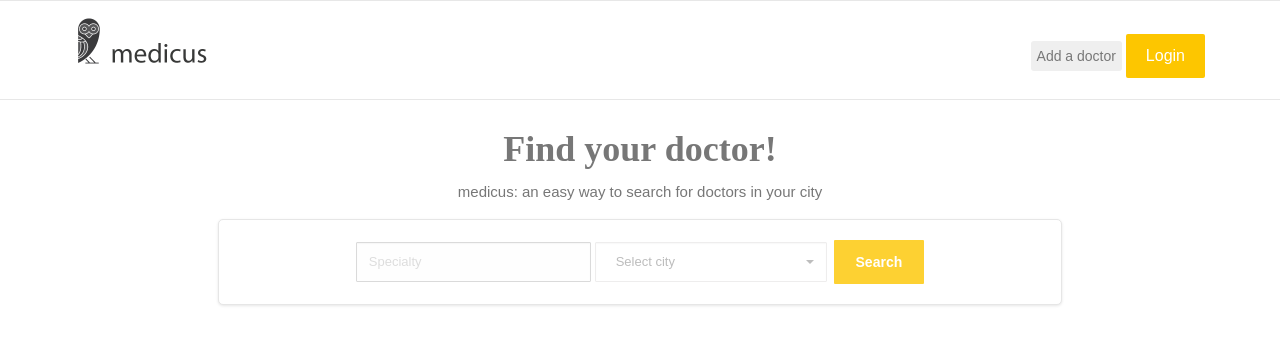
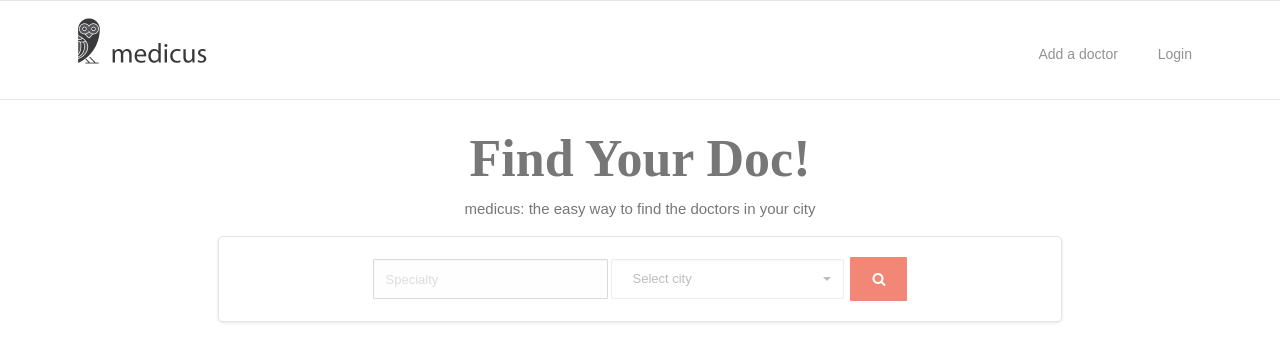
Before and after one commit to gardiac2002/medicus, a Django app: page / in a window 1280 px wide. Shown: the top 362 px of the page. Run offline with Django 3.2, Linux system fonts and the light colour scheme; parts of the project's set-up code (start-up, migrations or seed data) failed here and were passed over; some libraries are stand-ins or nearby versions.

Commit message:
Styled the homepage

```diff
--- a/medicus/static/assets/css/style.css
+++ b/medicus/static/assets/css/style.css
@@ -220,13 +220,13 @@ input[type="search"]::-webkit-search-decoration {
     padding: 10px 16px;
 }
 .btn-primary:hover, .btn-primary:focus, .btn-primary:active, .btn-primary.active, .open .dropdown-toggle.btn-primary {
-    color: #1D62F0;
-    border-color: #1D62F0;
+    color: #ef6a56;
+    border-color: #ef6a56;
     background-color: rgba(0,0,0,.0);
 }
 .btn-info:hover, .btn-info:focus, .btn-info:active, .btn-info.active, .open .dropdown-toggle.btn-info {
-    color: #109CFF;
-    border-color: #109CFF;
+    color: #7ba7a0;
+    border-color: #7ba7a0;
     background-color: rgba(0,0,0,.0);
 }
 .btn-success:hover, .btn-success:focus, .btn-success:active, .btn-success.active, .open .dropdown-toggle.btn-success {
@@ -284,16 +284,16 @@ input[type="search"]::-webkit-search-decoration {
 }
 .btn-primary {
     color: #FFF;
-    background-color: #FDC600;
-    border-color: #FDC600;
+    background: #ef6a56;
+    border-color: #ef6a56;
     border-radius: 1px;
     padding: 10px 20px;
     font-weight: 600;
 }
 .btn-primary:hover, .btn-primary:focus, .btn-primary:active, .btn-primary.active,.btn-primary:active:focus, .open > .dropdown-toggle.btn-primary {
-    color: #FDC600;
-    background-color: #313538;
-    border-color: #282829;
+    color: #ef6a56;
+    background-color: rgba(0,0,0);
+    border-color: rgba(0,0,0);
     font-weight: 600;
 }
 .btn-default {
--- a/medicus/templates/medicus/base.html
+++ b/medicus/templates/medicus/base.html
@@ -55,10 +55,10 @@
                 <!-- Collect the nav links, forms, and other content for toggling -->
                 <div class="collapse navbar-collapse yamm" id="navigation">
                     <div class="button navbar-right">
-                        <button class="navbar-btn btn-secondary wow bounceInRight proposeDoctor"
-                                onclick=" window.open('proposeDoctor.html')" data-wow-delay="0.45s">Add a doctor</button>
+                        <button class="navbar-btn btn btn-secondary wow bounceInRight proposeDoctor"
+                                onclick="window.open('proposeDoctor.html')" data-wow-delay="0.45s">Add a doctor</button>
 
-                        <button class="navbar-btn nav-button wow bounceInRight login" onclick=" window.open('register.html')" data-wow-delay="0.45s">Login</button>
+                        <button class="navbar-btn btn btn-secondary wow bounceInRight login" onclick="window.open('register.html')" data-wow-delay="0.45s">Login</button>
                     </div>
                 </div><!-- /.navbar-collapse -->
             </div><!-- /.container-fluid -->
--- a/medicus/templates/medicus/index.html
+++ b/medicus/templates/medicus/index.html
@@ -23,12 +23,10 @@
         <div class="content text-center">
             <div class="row">
                 <div class="col-lg-8 col-lg-offset-2 col-md-10 col-md-offset-1 col-sm-12">
-                    <h2>Find your doctor!</h2>
-                    <p>medicus: an easy way to search for doctors in your city</p>
+                    <h1>Find Your Doc!</h1>
+                    <p>medicus: the easy way to find the doctors in your city</p>
                     <div class="search-form wow pulse" data-wow-delay="0.8s">
-
-                      <form method="post" action="search" class=" form-inline">
-                          <!--<button class="btn  toggle-btn" type="button"><i class="fa fa-bars"></i></button>-->
+                      <form method="post" action="search" class="form-inline">
                           {% csrf_token %}
 
                           <div class="form-group">
@@ -40,7 +38,8 @@
                                 <option>Cluj</option>
                             </select>
                           </div>
-                          <button class="btn btn-primary" type="submit">Search</button>
+                          <button class="btn btn-primary hidden-xs hidden-sm" type="submit"><i class="fa fa-search"></i></button>
+                          <button class="btn btn-primary btn-block hidden-md hidden-lg" type="submit">Search</button>
                       </form>
                     </div>
                 </div>
```
